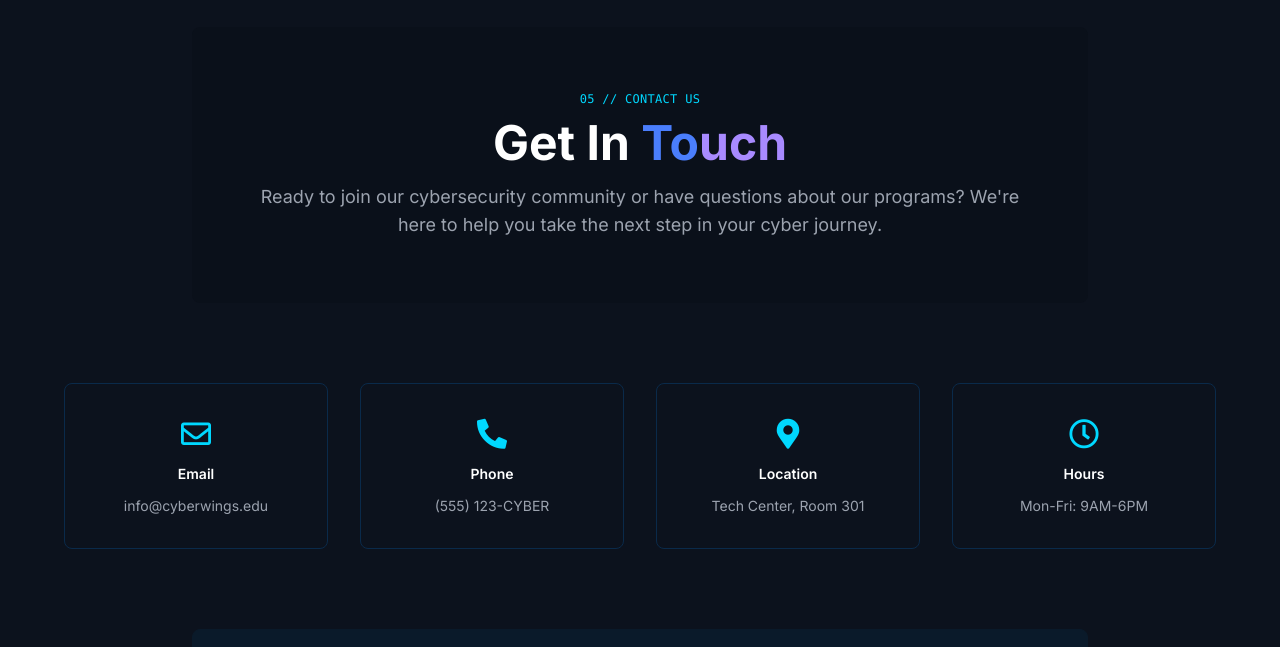
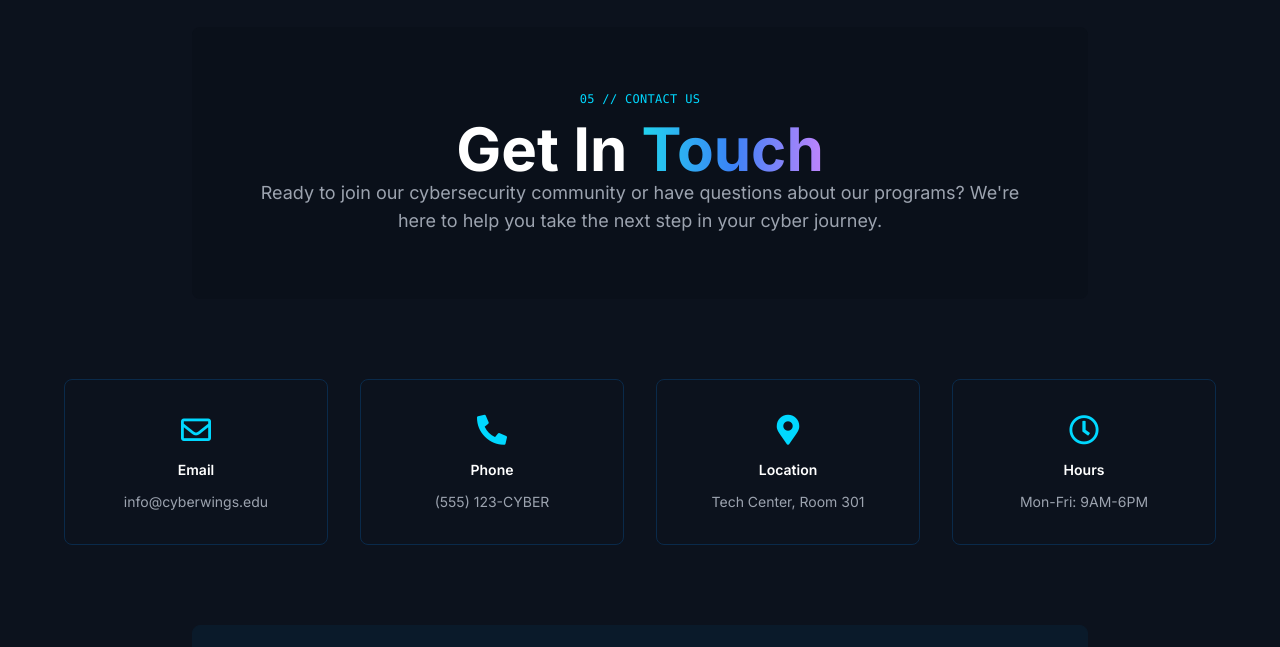
Before and after one commit to Kirtan0927/TheCyberWinngs, a plain HTML site: page contact.html in a window 1280 px wide. Shown: the part 80-727 px from the top of the page. Drawn offline with nearby package versions, Linux system fonts and the light colour scheme.

Commit message:
contact.html

```diff
--- a/contact.html
+++ b/contact.html
@@ -81,14 +81,12 @@
       <p class="text-[#00d8ff] text-xs font-mono mb-3 tracking-wide select-none">
         05 // CONTACT US
       </p>
-      <h1 class="text-white text-4xl sm:text-5xl font-extrabold mb-4">
-        Get In
-        <span class="text-[#4a7efc]">T</span
-        ><span class="text-[#4a7efc]">o</span
-        ><span class="text-[#a88aff]">u</span
-        ><span class="text-[#a88aff]">c</span
-        ><span class="text-[#a88aff]">h</span>
-      </h1>
+      <h1 class="font-extrabold text-white text-5xl sm:text-6xl leading-tight">
+       Get In
+      <span class="bg-gradient-to-r from-cyan-400 via-blue-500 to-purple-400 bg-clip-text text-transparent">
+       Touch
+      </span>
+     </h1>
       <p class="text-gray-400 text-lg max-w-3xl mx-auto">
         Ready to join our cybersecurity community or have questions about our
         programs? We're here to help you take the next step in your cyber
@@ -230,4 +228,5 @@
     </section>
   </main>
 </body>
+
 </html>
```
